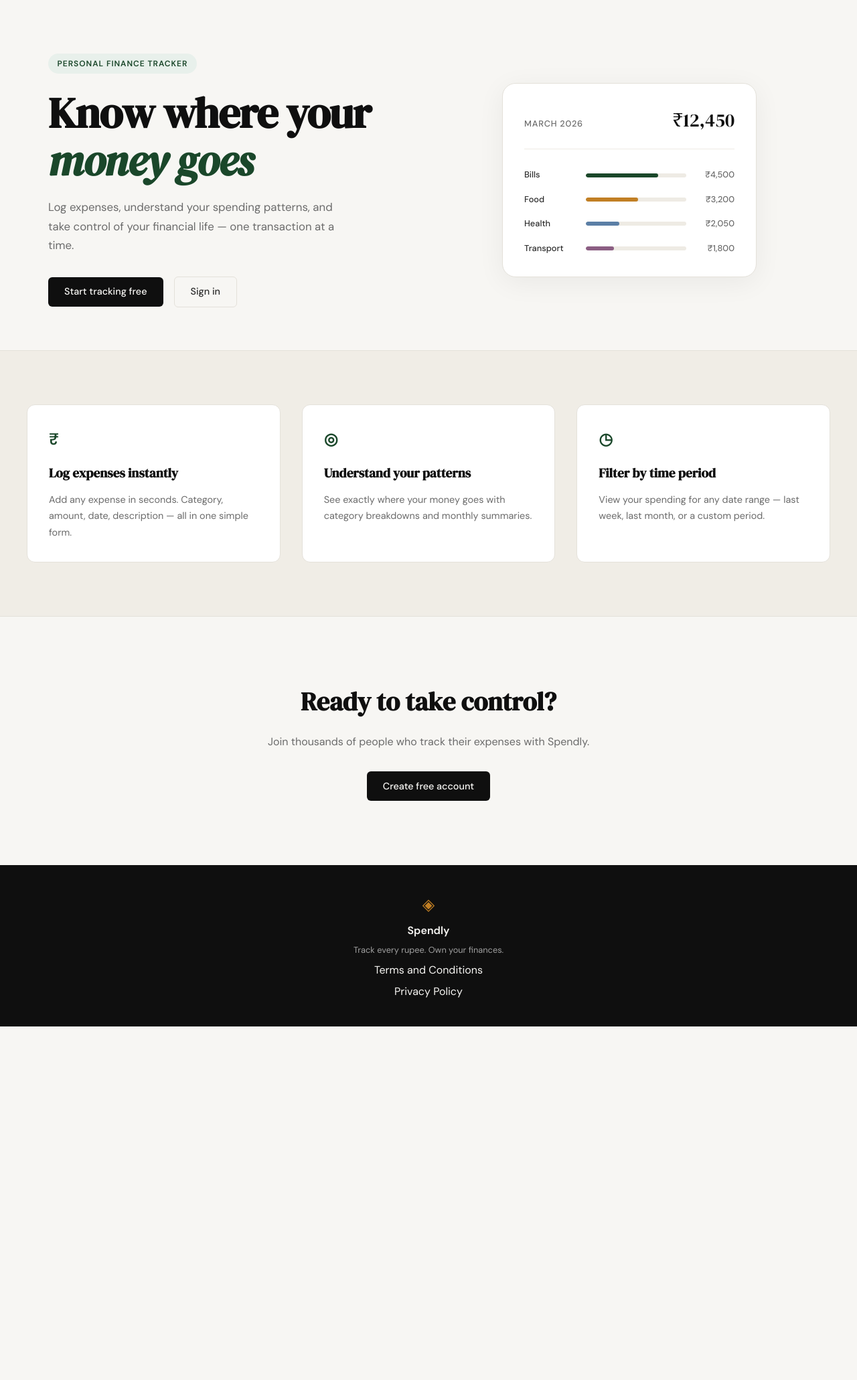
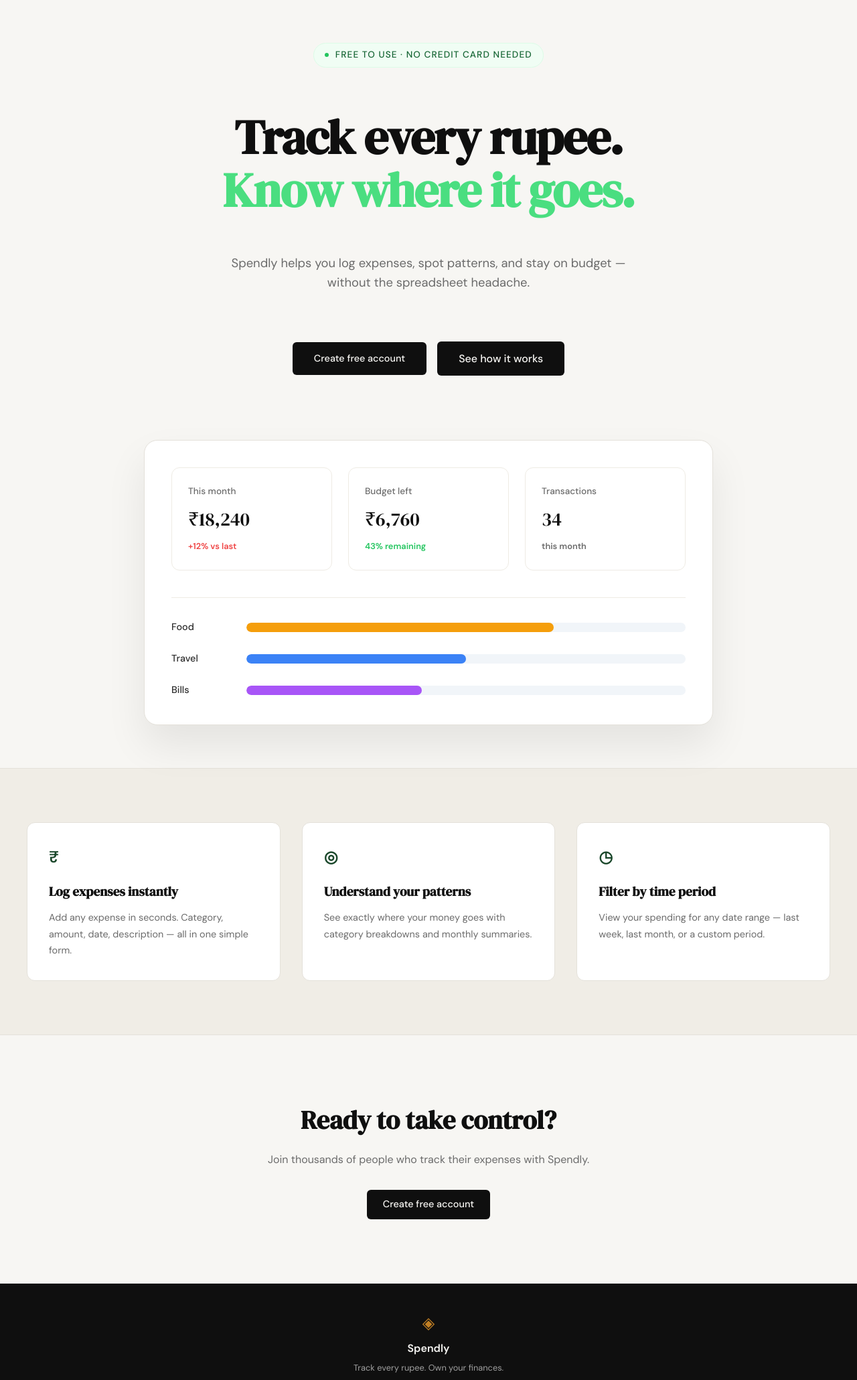
Before and after one commit to fayazkhan653/spendly, a Flask app: page / in a window 1280 px wide. Shown: the part 61-2122 px from the top of the page at 67% size. Before the commit the page ends 1594 px from the top, so only its background shows below. Run offline with Flask 3, Linux system fonts and the light colour scheme.

Commit message:
landing: redesign hero section to match mockup

```diff
--- /dev/null
+++ b/static/css/landing.css
@@ -0,0 +1,193 @@
+/* Landing Page Specific Styles */
+
+.hero {
+    text-align: center;
+    display: flex;
+    flex-direction: column;
+    align-items: center;
+    gap: 2rem;
+    padding: 4rem 2rem;
+    max-width: var(--max-width);
+    margin: 0 auto;
+}
+
+.hero-badge {
+    display: inline-flex;
+    align-items: center;
+    gap: 0.6rem;
+    background: #f0fdf4;
+    color: #166534;
+    font-size: 0.85rem;
+    font-weight: 500;
+    padding: 0.4rem 1rem;
+    border-radius: 999px;
+    margin-bottom: 2rem;
+    border: 1px solid #dcfce7;
+}
+
+.badge-dot {
+    width: 6px;
+    height: 6px;
+    background: #22c55e;
+    border-radius: 50%;
+}
+
+.hero-title {
+    font-family: var(--font-display);
+    font-size: clamp(2.5rem, 6vw, 4.5rem);
+    line-height: 1.1;
+    color: var(--ink);
+    margin-bottom: 1.5rem;
+    letter-spacing: -0.02em;
+}
+
+.hero-title .highlight {
+    color: #4ade80;
+}
+
+.hero-subtitle {
+    font-size: 1.15rem;
+    color: var(--ink-muted);
+    max-width: 600px;
+    margin-bottom: 2.5rem;
+    line-height: 1.6;
+}
+
+.hero-actions {
+    display: flex;
+    gap: 1rem;
+    margin-bottom: 4rem;
+}
+
+.hero-actions .btn-primary,
+.hero-actions .btn-secondary {
+    background: var(--ink);
+    color: var(--paper);
+    padding: 0.8rem 2rem;
+    border-radius: var(--radius-sm);
+    font-weight: 500;
+    transition: transform 0.2s, opacity 0.2s;
+    text-decoration: none;
+}
+
+.hero-actions a:hover {
+    transform: translateY(-1px);
+    opacity: 0.9;
+}
+
+/* Mock Visual Card */
+.hero-visual {
+    width: 100%;
+    max-width: 850px;
+    background: var(--paper-card);
+    border: 1px solid var(--border);
+    border-radius: var(--radius-lg);
+    padding: 2.5rem;
+    box-shadow: 0 30px 60px rgba(0,0,0,0.08);
+    box-sizing: border-box;
+    display: flex;
+    flex-direction: column;
+    gap: 2.5rem;
+}
+
+.mock-stats {
+    display: grid;
+    grid-template-columns: repeat(3, 1fr);
+    gap: 1.5rem;
+    width: 100%;
+}
+
+.stat-box {
+    padding: 1.5rem;
+    border: 1px solid var(--border-soft);
+    border-radius: var(--radius-md);
+    text-align: left;
+    background: #ffffff;
+}
+
+.stat-label {
+    font-size: 0.85rem;
+    color: var(--ink-muted);
+    display: block;
+    margin-bottom: 0.5rem;
+    font-weight: 500;
+}
+
+.stat-value {
+    font-family: var(--font-display);
+    font-size: 1.75rem;
+    display: block;
+    margin-bottom: 0.25rem;
+    color: var(--ink);
+}
+
+.stat-trend {
+    font-size: 0.8rem;
+    font-weight: 600;
+}
+
+.trend-up { color: #ef4444; }
+.trend-down { color: #22c55e; }
+.trend-neutral { color: var(--ink-muted); }
+
+.mock-categories {
+    display: flex;
+    flex-direction: column;
+    gap: 1.5rem;
+    padding-top: 2rem;
+    border-top: 1px solid var(--border-soft);
+    width: 100%;
+}
+
+.category-row {
+    display: flex;
+    align-items: center;
+    gap: 2rem;
+    width: 100%;
+}
+
+.category-label {
+    font-size: 0.9rem;
+    color: var(--ink-soft);
+    width: 80px;
+    text-align: left;
+    flex-shrink: 0;
+    font-weight: 500;
+}
+
+.bar-track {
+    height: 14px;
+    background: #f1f5f9;
+    border-radius: 999px;
+    overflow: hidden;
+    flex: 1; /* Ensure it takes up all remaining space */
+}
+
+.bar-fill {
+    height: 100%;
+    border-radius: 999px;
+}
+
+.bar-food { background: #f59e0b; width: 70%; }
+.bar-travel { background: #3b82f6; width: 50%; }
+.bar-bills { background: #a855f7; width: 40%; }
+
+@media (max-width: 768px) {
+    .mock-stats {
+        grid-template-columns: 1fr;
+    }
+}
+
+
+@media (max-width: 768px) {
+    .mock-stats {
+        grid-template-columns: 1fr;
+    }
+}
+
+
+@media (max-width: 768px) {
+    .mock-stats {
+        grid-template-columns: 1fr;
+    }
+}
--- a/templates/landing.html
+++ b/templates/landing.html
@@ -1,61 +1,64 @@
 {% extends "base.html" %}
+
+{% block head %}
+    <link rel="stylesheet" href="{{ url_for('static', filename='css/landing.css') }}">
+{% endblock %}
 
 {% block title %}Spendly — Track Every Rupee{% endblock %}
 
 {% block content %}
 
 <section class="hero">
-    <div class="hero-inner">
-        <div class="hero-badge">Personal Finance Tracker</div>
+    <div class="hero-badge">
+        <span class="badge-dot"></span>
+        Free to use · No credit card needed
+    </div>
+
     <h1 class="hero-title">
-            Know where your<br>
-            <em>money goes</em>
+        Track every rupee.<br>
+        <span class="highlight">Know where it goes.</span>
     </h1>
+
     <p class="hero-subtitle">
-            Log expenses, understand your spending patterns,
-            and take control of your financial life —
-            one transaction at a time.
+        Spendly helps you log expenses, spot patterns, and stay on budget — without the spreadsheet headache.
     </p>
+
     <div class="hero-actions">
-            <a href="{{ url_for('register') }}" class="btn-primary">Start tracking free</a>
-            <a href="{{ url_for('login') }}" class="btn-ghost">Sign in</a>
+        <a href="{{ url_for('register') }}" class="btn-primary">Create free account</a>
+        <a href="#" class="btn-secondary">See how it works</a>
+    </div>
+
+    <div class="hero-visual">
+        <div class="mock-stats">
+            <div class="stat-box">
+                <span class="stat-label">This month</span>
+                <span class="stat-value">₹18,240</span>
+                <span class="stat-trend trend-up">+12% vs last</span>
+            </div>
+            <div class="stat-box">
+                <span class="stat-label">Budget left</span>
+                <span class="stat-value">₹6,760</span>
+                <span class="stat-trend trend-down">43% remaining</span>
+            </div>
+            <div class="stat-box">
+                <span class="stat-label">Transactions</span>
+                <span class="stat-value">34</span>
+                <span class="stat-trend trend-neutral">this month</span>
             </div>
         </div>
-    <div class="hero-visual">
-        <div class="mock-card">
-            <div class="mock-card-header">
-                <span class="mock-label">March 2026</span>
-                <span class="mock-total">₹12,450</span>
+
+        <div class="mock-categories">
+            <div class="category-row">
+                <span class="category-label">Food</span>
+                <div class="bar-track"><div class="bar-fill bar-food"></div></div>
             </div>
-            <div class="mock-bars">
-                <div class="mock-bar-row">
-                    <span class="mock-cat">Bills</span>
-                    <div class="mock-bar-track">
-                        <div class="mock-bar" style="width: 72%"></div>
+            <div class="category-row">
+                <span class="category-label">Travel</span>
+                <div class="bar-track"><div class="bar-fill bar-travel"></div></div>
             </div>
-                    <span class="mock-amt">₹4,500</span>
-                </div>
-                <div class="mock-bar-row">
-                    <span class="mock-cat">Food</span>
-                    <div class="mock-bar-track">
-                        <div class="mock-bar mock-bar-2" style="width: 52%"></div>
-                    </div>
-                    <span class="mock-amt">₹3,200</span>
-                </div>
-                <div class="mock-bar-row">
-                    <span class="mock-cat">Health</span>
-                    <div class="mock-bar-track">
-                        <div class="mock-bar mock-bar-3" style="width: 33%"></div>
-                    </div>
-                    <span class="mock-amt">₹2,050</span>
-                </div>
-                <div class="mock-bar-row">
-                    <span class="mock-cat">Transport</span>
-                    <div class="mock-bar-track">
-                        <div class="mock-bar mock-bar-4" style="width: 28%"></div>
-                    </div>
-                    <span class="mock-amt">₹1,800</span>
-                </div>
+            <div class="category-row">
+                <span class="category-label">Bills</span>
+                <div class="bar-track"><div class="bar-fill bar-bills"></div></div>
             </div>
         </div>
     </div>
```
Lines whose indentation alone changed are shown as unchanged.
